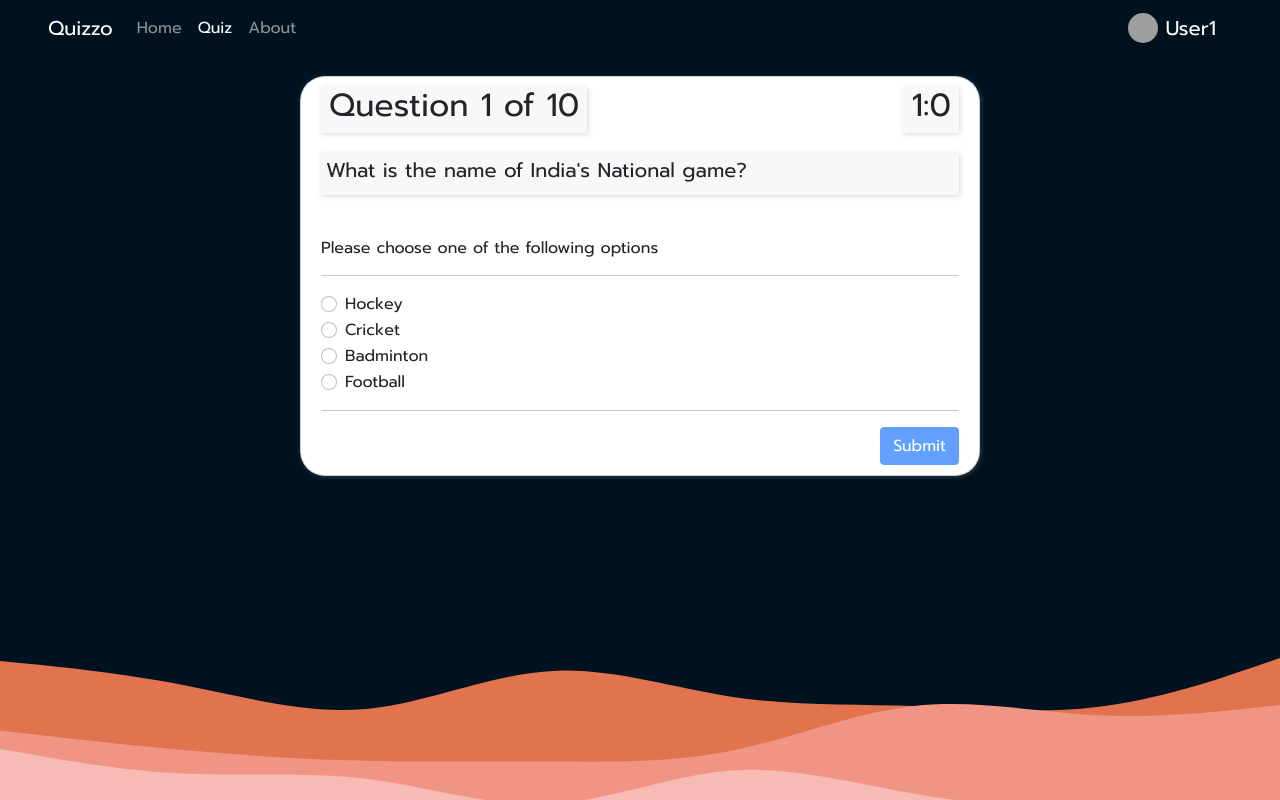
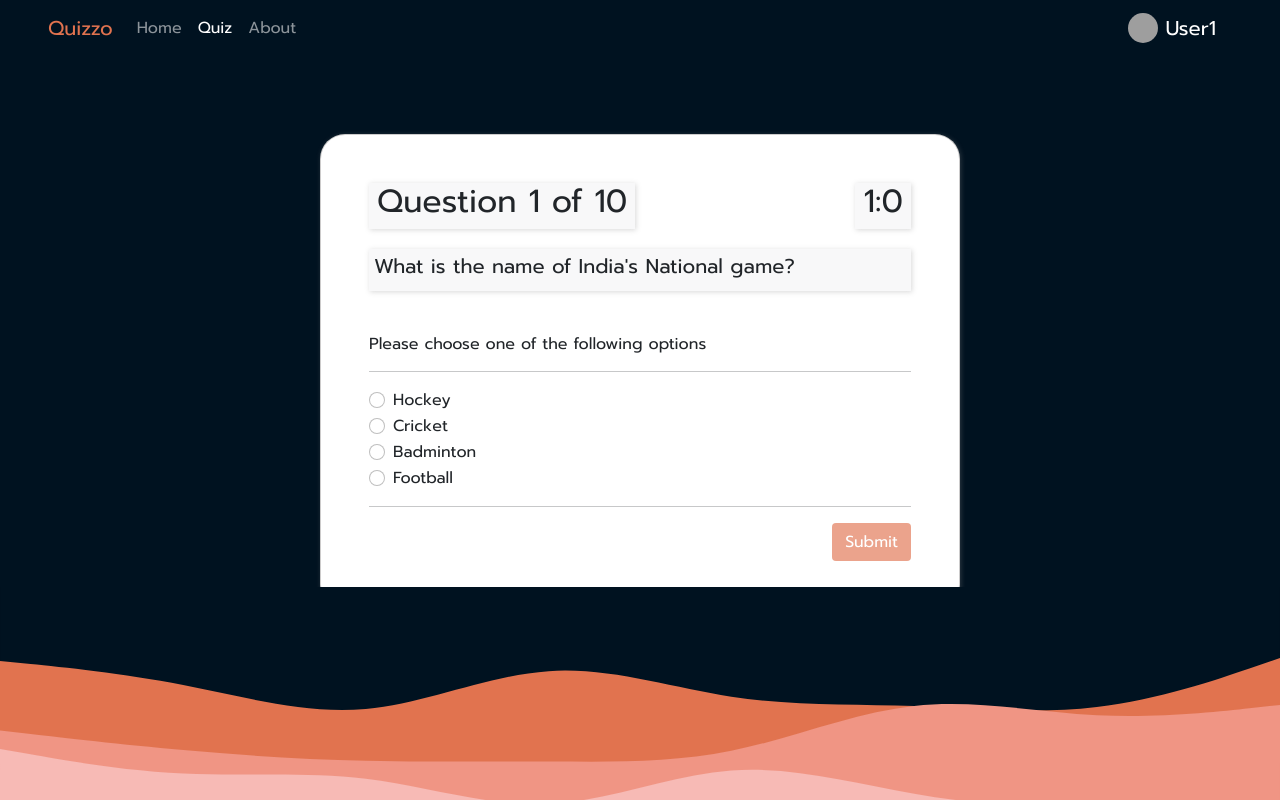
Before and after one commit to kunalvirmani98/quizzo, a React (Create React App) app: page /quiz in a window 1280 px wide. Built offline with nearby package versions, Linux system fonts and the light colour scheme; no server answers; grey boxes are pictures that could not be loaded.

Commit message:
added ui changes

```diff
--- a/src/App.css
+++ b/src/App.css
@@ -6,6 +6,20 @@ body {
 
 .App {
   text-align: center;
+}
+
+.btn-primary-custom {
+  color: #fff !important;
+  background-color: #e1734f !important;
+}
+
+.btn-primary-custom:hover {
+  background-color: #db4c1c !important;
+  border-color: #db4c1c !important;
+}
+
+.text-primary-custom {
+  color: #e1734f !important;
 }
 
 section {
--- a/src/App.js
+++ b/src/App.js
@@ -39,7 +39,7 @@ class App extends React.Component {
       <div>
         <Router>
           <nav className="navbar navbar-dark navbar-expand-lg px-5">
-            <Link to="/" className="navbar-brand">Quizzo</Link>
+            <Link to="/" className="navbar-brand text-primary-custom">Quizzo</Link>
             <button class="navbar-toggler" type="button" data-toggle="collapse" data-target="#navbarNavAltMarkup" aria-controls="navbarNavAltMarkup" aria-expanded="false" aria-label="Toggle navigation">
               <span class="navbar-toggler-icon"></span>
             </button>
--- a/src/about.js
+++ b/src/about.js
@@ -18,7 +18,7 @@ class About extends React.Component {
                             Software Developer and open to new opportunities
                         </h5>
                     </div>
-                    <img src={devLogo} className="box-shadow-custom" style={{ width: "550px", height: "550px", borderRadius: "50%" }} alt="logo" />
+                    <img src={devLogo} className="box-shadow-custom" style={{ width: "450px", height: "450px", borderRadius: "50%" }} alt="logo" />
                 </div>
             </div>
         )
--- a/src/home.js
+++ b/src/home.js
@@ -13,17 +13,17 @@ class Home extends React.Component {
                 <div className="d-flex justify-content-center">
                     <img src={logo} style={{ width: "450px", height: "450px", marginTop: "5rem", borderRadius: "50%" }} alt="logo" />
                     <div className="m-5">
-                        <h1 className="display-3"><strong>Where quiz meets entertainment!</strong></h1>
+                        <h1 className="display-3 text-primary-custom"><strong>Where quiz meets entertainment!</strong></h1>
                         <h4>Unlocking knowledge at the speed of thought.</h4>
                         <br />
                         <h5>Quizzo is a refreshing quiz game that makes learning easy ,motivates you to learn more and serves the purpose of
                             testing your learning
                         </h5>
-                        <button className="btn btn-primary">Learn more</button>
+                        <button className="btn btn-primary-custom">Learn more</button>
                         <br />
                         <br />
                         <h5>Feeling bored? Why not take a quiz</h5>
-                        <button className="btn btn-primary submit-btn flex-end" type="submit">Start quiz</button>
+                        <button className="btn btn-primary-custom submit-btn flex-end" type="submit">Start quiz</button>
                     </div>
                 </div>
 
--- a/src/quiz.js
+++ b/src/quiz.js
@@ -44,11 +44,12 @@ class Quiz extends React.Component {
                     let formattedString = resp.results[i].question.replaceAll(/(&rdquo;)/g, '"');
                     formattedString = formattedString.replaceAll(/(&quot;)/g, "'");
                     formattedString = formattedString.replaceAll(/(&#039;)/g, "'");
+                    formattedString = formattedString.replaceAll(/(&shy;)/g, "");
                     resp.results[i].question = formattedString;
                 }
                 this.setState({
-                    isLoaded: true,
-                    queries: resp.results
+                    queries: resp.results,
+                    isLoaded: true
                 })
             },
                 (error) => {
@@ -110,7 +111,8 @@ class Quiz extends React.Component {
         const counter = this.state.counter;
         const queries = this.state.queries;
         return (
-            <div className="body-container border-custom box-shadow-custom bg-white text-dark curved-corners" >
+            <div className="body-container">
+                {this.state.isLoaded ? (<div className="border-custom box-shadow-custom bg-white text-dark curved-corners p-5 mt-5" >
                     <div className="d-flex justify-content-between">
                         <div className="bg-secondary-custom text-center px-2 box-shadow-custom"><h2>Question {this.state.counter + 1} of 10</h2></div>
                         <Timer />
@@ -125,11 +127,11 @@ class Quiz extends React.Component {
                     <InputComponent name="inputcomponent4" id="id4" optionval={queries[counter].allOptions[3]} isChecked={queries[counter].allOptions[3] === activeRadioVal} onChange={this.handleToggle} />
                     <hr />
                     <div className="d-flex justify-content-end">
-                    <button class="btn btn-primary submit-btn flex-end" type="submit" onClick={this.handleSubmit} disabled={activeRadioVal == null || this.state.gameOver}>Submit</button>
+                        <button class="btn btn-primary-custom submit-btn flex-end" type="submit" onClick={this.handleSubmit} disabled={activeRadioVal == null || this.state.gameOver}>Submit</button>
                     </div>
                     {this.state.showModal && <MyReactModal showModal={this.state.showModal} score={this.state.score} handleModalClose={this.handleModalClose} />}
-            </div >
-
+                </div>) : <h3 className="display-6 text-center">Loading...</h3>}
+            </div>
         );
     }
 }
```
Lines whose indentation alone changed are shown as unchanged.
